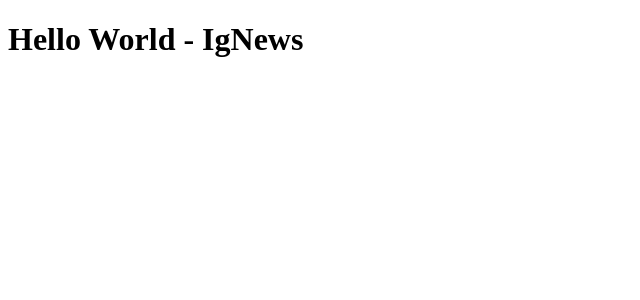
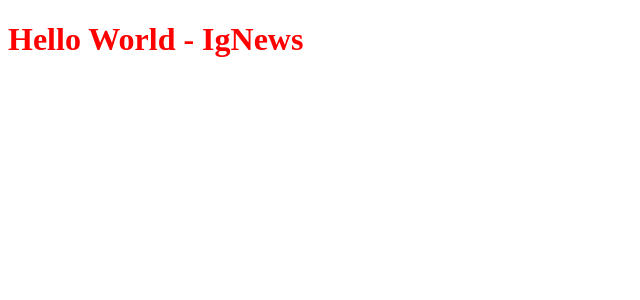
Before and after one commit to felipegarcao/ignews-nextjs, a Next.js app: page / in a window 1280 px wide. Shown: the top 300 px of the page, without its empty margins (0-640 px from the left). Built offline with nearby package versions, Linux system fonts and the light colour scheme.

Commit message:
INSTALANDO SASs no Projeto

```diff
--- a/package.json
+++ b/package.json
@@ -11,7 +11,8 @@
   "dependencies": {
     "next": "11.0.1",
     "react": "17.0.2",
-    "react-dom": "17.0.2"
+    "react-dom": "17.0.2",
+    "sass": "^1.37.2"
   },
   "devDependencies": {
     "@types/node": "^16.4.10",
--- a/src/pages/index.tsx
+++ b/src/pages/index.tsx
@@ -1,5 +1,10 @@
+import styles from '../styles/home.module.scss'
 export default function Home() {
   return (
-    <h1>Hello World - IgNews</h1>
+    <>
+    <h1 className={styles.title}>
+      Hello World - IgNews
+    </h1>
+    </>
   )
 }
--- /dev/null
+++ b/src/styles/home.module.scss
@@ -0,0 +1,3 @@
+.title {
+  color: red;
+}
```
Also changed, not shown: 1 other file (tests, documents, lock files or other folders).
